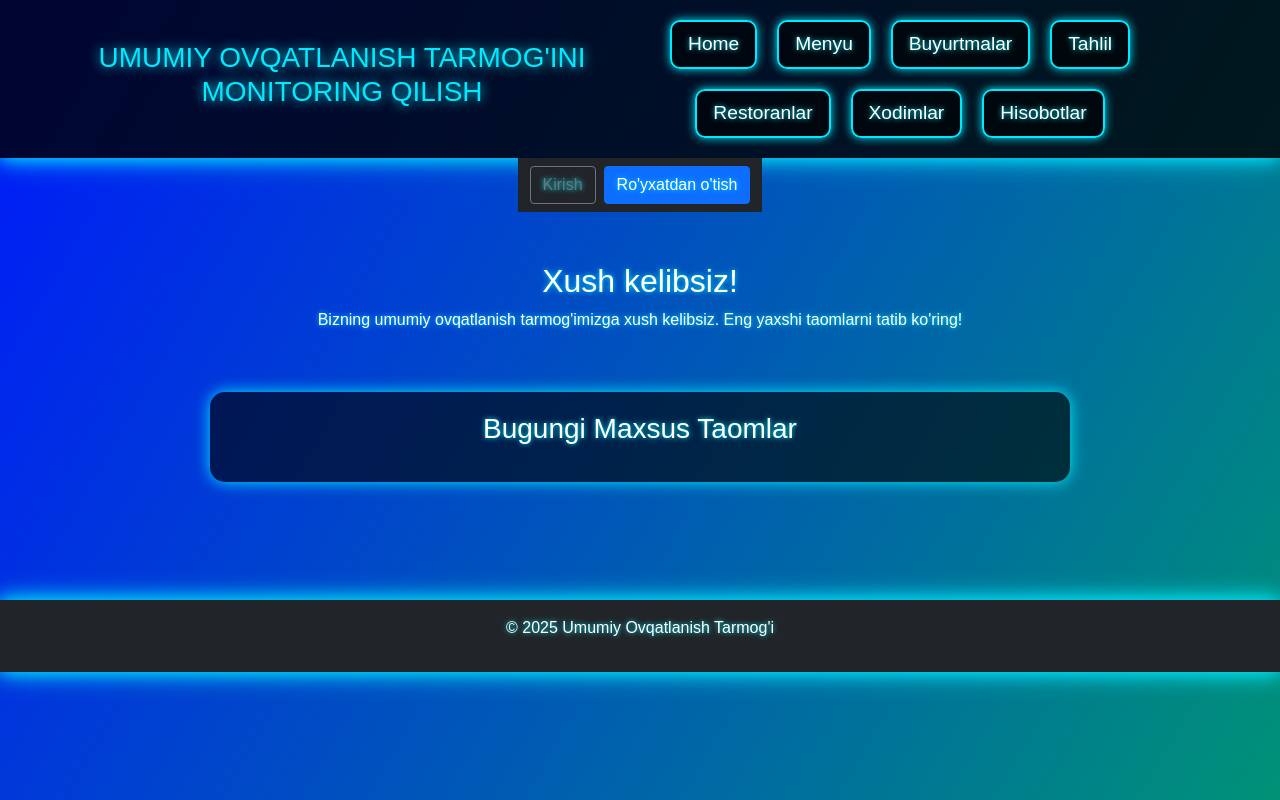
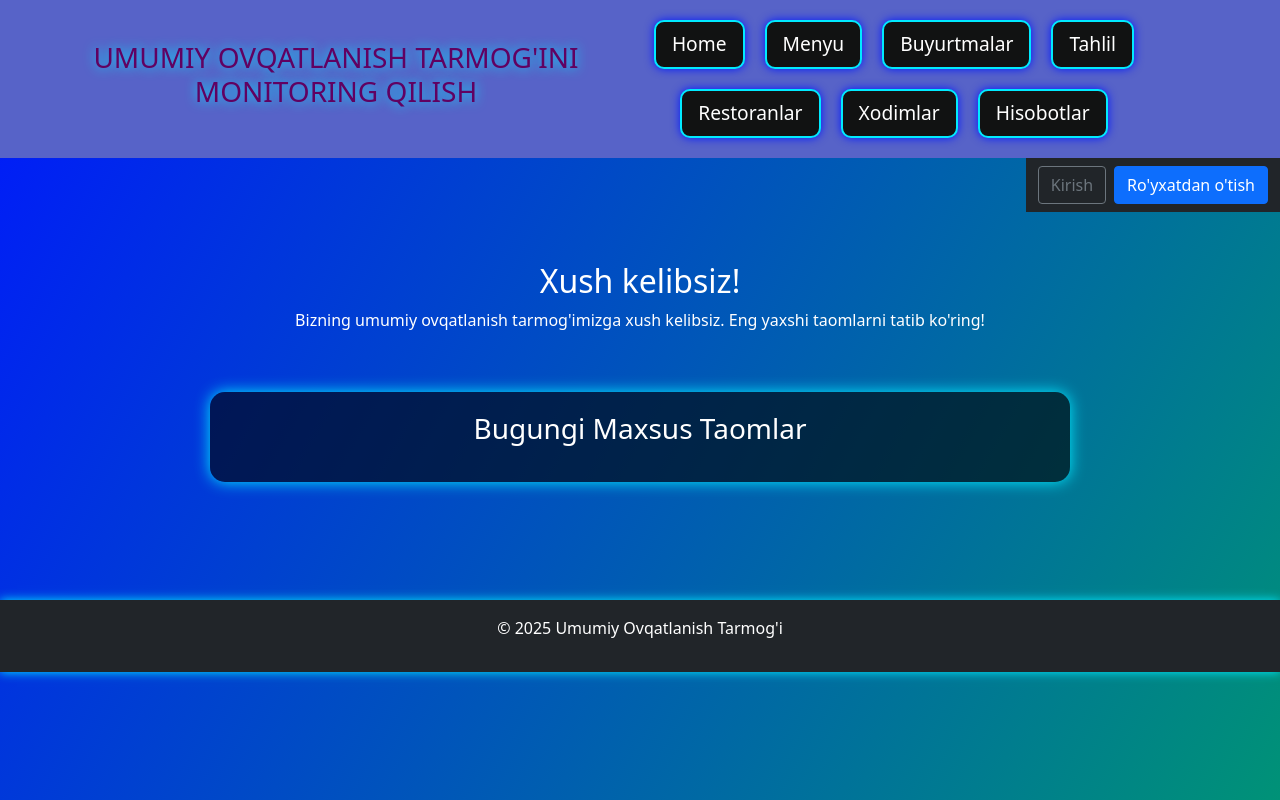
Before and after one commit to Habibullo2003/ovqatlanish_db, a Django app: page / in a window 1280 px wide. Run offline with Django 5.2, Linux system fonts and the light colour scheme; data that the repository does not hold is empty.

Commit message:
Changed style.css codes

```diff
--- a/Umumiy ovqatlanish/main/views.py
+++ b/Umumiy ovqatlanish/main/views.py
@@ -1,7 +1,6 @@
 from itertools import zip_longest
 from django.contrib.auth.mixins import LoginRequiredMixin
 from django.db.models.functions import ExtractMonth
-from django.template.context_processors import request
 from django.urls import reverse_lazy
 from django.contrib import messages
 from django.db.models import Count, F, Sum, Case, When, Value, CharField
--- a/Umumiy ovqatlanish/static/CSS/style.css
+++ b/Umumiy ovqatlanish/static/CSS/style.css
@@ -2,33 +2,17 @@
 
 body {
     background: linear-gradient(120deg, #0018fd, rgb(0, 146, 119));
-    font-family: 'Orbitron', sans-serif;
-    text-shadow: 0 0 5px #00eaff;
-    margin: 0;
-    padding: 0;
     display: flex;
     flex-direction: column;
-    align-items: center;
-    justify-content: center;
+    align-items: flex-end;
 }
 
 header {
-    color: #00eaff;
+    color: #610161;
     width: 100%;
     text-align: center;
-    background: rgba(0, 0, 0, 0.8);
+    background: rgb(87, 99, 200);
     padding: 20px 0;
-    box-shadow: 0 0 10px #00eaff;
-    animation: glow 1.5s infinite alternate;
-}
-
-@keyframes glow {
-    from {
-        box-shadow: 0 0 10px #00eaff;
-    }
-    to {
-        box-shadow: 0 0 20px #00eaff, 0 0 40px #00eaff;
-    }
 }
 
 h1 {
@@ -47,29 +31,22 @@
 }
 
 nav ul {
-    list-style: none;
-    padding: 0;
-    display: flex;
     justify-content: center;
     gap: 20px;
 }
 
 nav ul li a {
-    text-decoration: none;
     color: #00eaff;
     font-size: 1.2rem;
-    padding: 10px 20px;
     border: 2px solid #00eaff;
     border-radius: 10px;
-    transition: all 0.3s ease;
-    background: rgba(0, 0, 0, 0.6);
-    box-shadow: 0 0 10px #00eaff;
+    background: rgb(17, 18, 18);
+    box-shadow: 0 0 10px #0018fd;
 }
 
 nav ul li a:hover {
-    background: #00eaff;
+    background: #08efc4;
     color: #000;
-    text-shadow: none;
     box-shadow: 0 0 20px #00eaff, 0 0 40px #00eaff;
 }
 
@@ -89,7 +66,7 @@
 main h3 {
     color: white;
 }
-
+/*start update css*/
 section {
     background: rgba(0, 0, 0, 0.6);
     padding: 20px;
--- a/Umumiy ovqatlanish/templates/article/article_detail.html
+++ b/Umumiy ovqatlanish/templates/article/article_detail.html
@@ -5,15 +5,13 @@
         <h2>{{ object.title }}</h2>
         <p>{{ object.author }} | {{ object.date }}</p>
         {% if article.photo %}
-        <img src="{{ article.photo.url }}" alt="{{ object.title }}">
+            <img src="{{ article.photo.url }}" alt="{{ object.title }}">
         {% endif %}
         <p>{{ object.body }}</p>
     </div>
-    <p>
     {% if request.user == article.author %}
         <a href="{% url 'article_edit' article.pk %}" class="btn btn-primary">Tahrirlash</a>
         <a href="{% url 'article_delete' article.pk %}" class="btn btn-danger">O'chirirsh</a>
     {% endif %}
     <p><a href="{% url 'article_list' %}">Barcha maqolalarni</a>ko'rish</p>
-    </p>
 {% endblock %}
```
